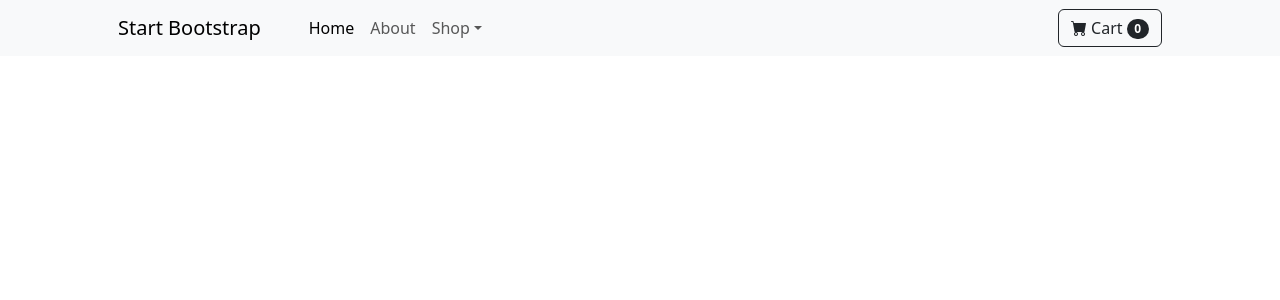
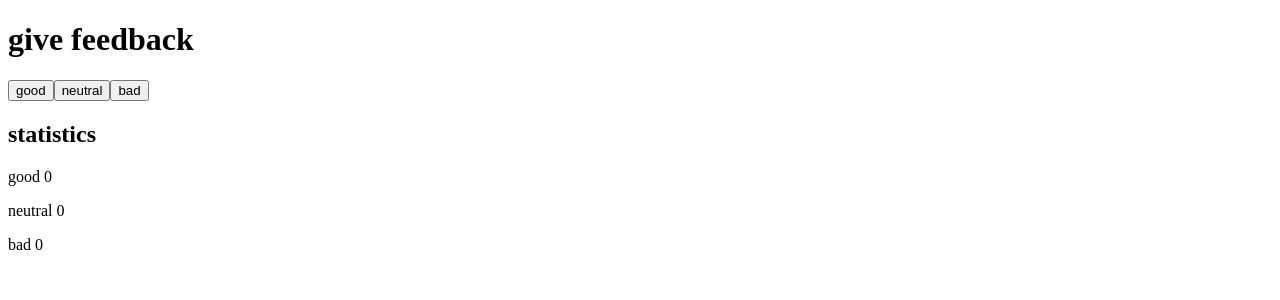
Before and after one commit to githubscientist/react-b47-b48, a React (Vite) app: page / in a window 1280 px wide. Shown: the top 300 px of the page. Built offline with nearby package versions, Linux system fonts and the light colour scheme.

Commit message:
exercise - stateful class component

```diff
--- a/package.json
+++ b/package.json
@@ -10,8 +10,6 @@
     "preview": "vite preview"
   },
   "dependencies": {
-    "bootstrap": "^5.3.2",
-    "bootstrap-icons": "^1.11.1",
     "react": "^18.2.0",
     "react-dom": "^18.2.0"
   },
--- a/src/App.jsx
+++ b/src/App.jsx
@@ -1,37 +1,51 @@
-import React from 'react';
-import './App.css';
+import React, { Component } from 'react'
 
-function App() {
-  return (
-    <nav className="navbar navbar-expand-lg navbar-light bg-light">
-            <div className="container px-4 px-lg-5">
-                <a className="navbar-brand" href="#!">Start Bootstrap</a>
-                <button className="navbar-toggler" type="button" data-bs-toggle="collapse" data-bs-target="#navbarSupportedContent" aria-controls="navbarSupportedContent" aria-expanded="false" aria-label="Toggle navigation"><span className="navbar-toggler-icon"></span></button>
-                <div className="collapse navbar-collapse" id="navbarSupportedContent">
-                    <ul className="navbar-nav me-auto mb-2 mb-lg-0 ms-lg-4">
-                        <li className="nav-item"><a className="nav-link active" aria-current="page" href="#!">Home</a></li>
-                        <li className="nav-item"><a className="nav-link" href="#!">About</a></li>
-                        <li className="nav-item dropdown">
-                            <a className="nav-link dropdown-toggle" id="navbarDropdown" href="#" role="button" data-bs-toggle="dropdown" aria-expanded="false">Shop</a>
-                            <ul className="dropdown-menu" aria-labelledby="navbarDropdown">
-                                <li><a className="dropdown-item" href="#!">All Products</a></li>
-                                <li><hr className="dropdown-divider" /></li>
-                                <li><a className="dropdown-item" href="#!">Popular Items</a></li>
-                                <li><a className="dropdown-item" href="#!">New Arrivals</a></li>
-                            </ul>
-                        </li>
-                    </ul>
-                    <form className="d-flex">
-                        <button className="btn btn-outline-dark" type="submit">
-                            <i className="bi-cart-fill me-1"></i>
-                            Cart
-                            <span className="badge bg-dark text-white ms-1 rounded-pill">0</span>
-                        </button>
-                    </form>
-                </div>
-            </div>
-        </nav>
-  )
+export default class App extends Component {
+
+  constructor(props) {
+    super(props);
+
+    this.state = {
+      good: 0,
+      neutral: 0,
+      bad: 0,
+    }
+  }
+
+  handleGoodClick = () => {
+    this.setState({
+      ...this.state,
+      good: this.state.good + 1,
+    })
+  }
+
+  handleNeutralClick = () => {
+    this.setState({
+      ...this.state,
+      neutral: this.state.neutral + 1,
+    })
+  }
+
+  handleBadClick = () => {
+    this.setState({
+      ...this.state,
+      bad: this.state.bad + 1,
+    })
+  }
+
+  render() {
+    return (
+      <div>
+        <h1>give feedback</h1>
+        <button onClick={this.handleGoodClick}>good</button>
+        <button onClick={this.handleNeutralClick}>neutral</button>
+        <button onClick={this.handleBadClick}>bad</button>
+
+        <h2>statistics</h2>
+        <p>good { this.state.good }</p>
+        <p>neutral { this.state.neutral }</p>
+        <p>bad { this.state.bad }</p>
+      </div>
+    )
+  }
 }
-
-export default App;
--- a/src/main.jsx
+++ b/src/main.jsx
@@ -1,8 +1,8 @@
 import React from 'react';
 import ReactDOM from 'react-dom/client';
 import App from './App.jsx';
-import 'bootstrap/dist/css/bootstrap.min.css';
-import "bootstrap-icons/font/bootstrap-icons.css";
+// import 'bootstrap/dist/css/bootstrap.min.css';
+// import "bootstrap-icons/font/bootstrap-icons.css";
 
 // data
 const notes = [
```
Also changed, not shown: 1 other file (tests, documents, lock files or other folders).
